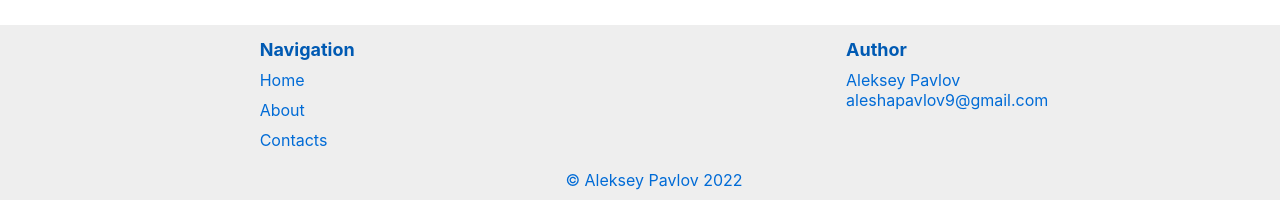
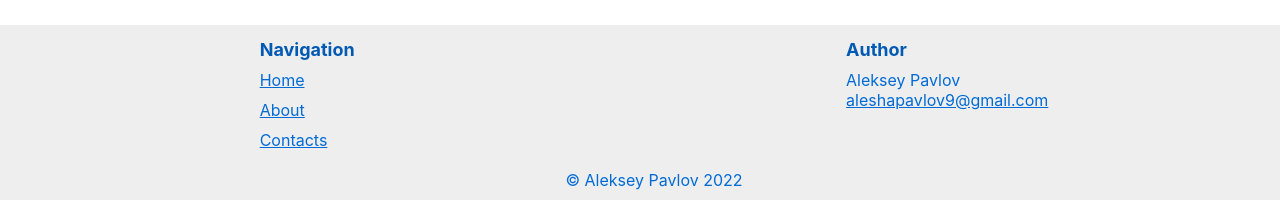
Before and after one commit to Alekseypavlov14/portfolio-site, a React (Create React App) app: page /contacts in a window 1280 px wide. Shown: the part 591-791 px from the top of the page. Built offline with nearby package versions, Linux system fonts and the light colour scheme.

Commit message:
rename Link to Reference

```diff
--- a/src/components/Card/Card.tsx
+++ b/src/components/Card/Card.tsx
@@ -3,7 +3,7 @@ import { useSelector } from 'react-redux'
 import { themeSelector } from '../../features/theme/themeSlice'
 import { IProject } from '../../types/Project.interface'
 import { Description } from '../Description/Description'
-import { Link } from './../Link/Link'
+import { Reference } from '../Reference/Reference'
 import cn from 'classnames'
 import styles from './Card.module.css'
 
@@ -33,13 +33,13 @@ const Card: FC<CardProps> = ({
           <span className={styles.Word}>
             Link:
           </span>
-          <Link to={link} className={styles.Anchor} />
+          <Reference to={link} className={styles.Anchor} />
         </div>
         <div className={styles.Repository}>
           <span className={styles.Word}>
             Repo:
           </span>
-          <Link to={repository} className={styles.Anchor} />
+          <Reference to={repository} className={styles.Anchor} />
         </div>
       </div>
 
--- a/src/components/Contact/Contact.tsx
+++ b/src/components/Contact/Contact.tsx
@@ -2,7 +2,7 @@ import { FC } from 'react'
 import { useSelector } from 'react-redux'
 import { themeSelector } from '../../features/theme/themeSlice'
 import { IContact } from '../../types/Contact.interface'
-import { Link } from '../Link/Link'
+import { Reference } from '../Reference/Reference'
 import styles from './Contact.module.css'
 import cn from 'classnames'
 
@@ -21,7 +21,7 @@ const Contact: FC<ContactProps> = ({
         {media}
       </div>
       <div className={styles.ContactText}>
-        <Link
+        <Reference
           to={reference}
           className={styles.Reference}
           children={contact}
--- a/src/components/Footer/Footer.module.css
+++ b/src/components/Footer/Footer.module.css
@@ -36,8 +36,6 @@
 
 .Link {
   display: block;
-  text-decoration: none;
-  cursor: pointer;
 }
 
 .Link:not(:last-child) {
--- a/src/components/Footer/Footer.tsx
+++ b/src/components/Footer/Footer.tsx
@@ -2,6 +2,7 @@ import { FC } from 'react'
 import { useSelector } from 'react-redux'
 import { themeSelector } from '../../features/theme/themeSlice'
 import { Link } from 'react-router-dom'
+import { Reference } from '../Reference/Reference'
 import styles from './Footer.module.css'
 import cn from 'classnames'
 
@@ -30,12 +31,11 @@ const Footer: FC<FooterProps> = () => {
             Aleksey Pavlov
           </div>
           <div className={styles.AuthorMail}>
-            <a
+            <Reference
               className={styles.Link}
-              href='mailto://aleshapavlov9@gmail.com'
-            >
-              aleshapavlov9@gmail.com
-            </a>
+              to='mailto://aleshapavlov9@gmail.com'
+              children='aleshapavlov9@gmail.com'
+            />
           </div>
         </div>
       </div>
--- a/src/components/Link/Link.module.css
+++ b/src/components/Reference/Reference.module.css
@@ -7,6 +7,6 @@
   color: var(--light-dark);
 }
 
-.dark.Link {
+.dark.Reference {
   color: var(--dark-light);
 }
--- a/src/components/Link/Link.tsx
+++ b/src/components/Reference/Reference.tsx
@@ -1,16 +1,16 @@
 import { FC } from 'react'
 import { useSelector } from 'react-redux'
 import { themeSelector } from '../../features/theme/themeSlice'
-import styles from './Link.module.css'
+import styles from './Reference.module.css'
 import cn from 'classnames'
 
-interface LinkProps {
+interface ReferenceProps {
   to: string
   children?: string
   className?: string
 }
 
-const Link: FC<LinkProps> = ({
+const Reference: FC<ReferenceProps> = ({
   children,
   className,
   to
@@ -19,7 +19,7 @@ const Link: FC<LinkProps> = ({
 
   return (
     <a
-      className={cn(styles.Link, className, styles[theme])}
+      className={cn(styles.Reference, className, styles[theme])}
       href={to}
       target='_blank'
       rel='noreferrer'
@@ -29,4 +29,4 @@ const Link: FC<LinkProps> = ({
   )
 }
 
-export { Link }
+export { Reference }
```
